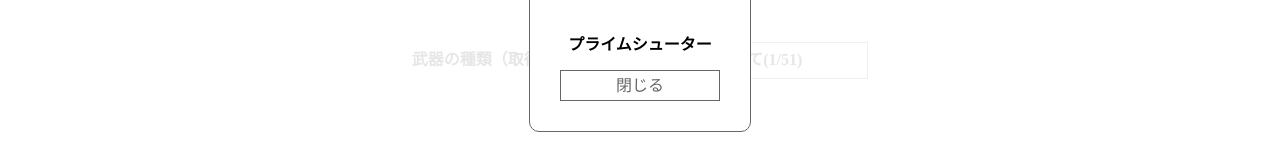
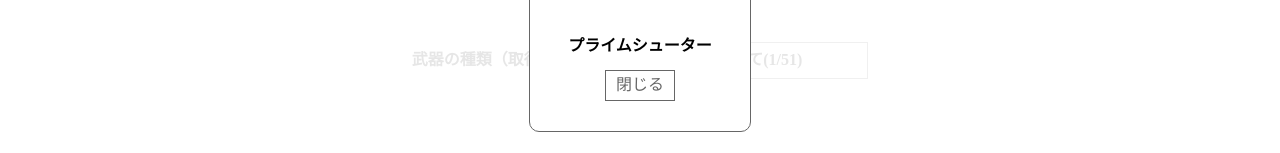
Before and after one commit to dog-ears/salmon-lootbox, a React (Create React App) app: page / in a window 1280 px wide. Both pictures are taken after a click on the button "ガチャを引く". Shown: the part 428-581 px from the top of the page. Built offline with nearby package versions, Linux system fonts and the light colour scheme.

Commit message:
ガチャ結果のスタイルを調整 - ボタンスタイルの再調整

```diff
--- a/src/component/modalGachaResult/ModalGachaResult.scss
+++ b/src/component/modalGachaResult/ModalGachaResult.scss
@@ -38,7 +38,10 @@
       }
       > .btn{
         margin-top: 15px;
-        @include btnNormal;
+        text-align: center;
+        button{
+          @include btnNormal;
+        }
       }
     }
   }
```
